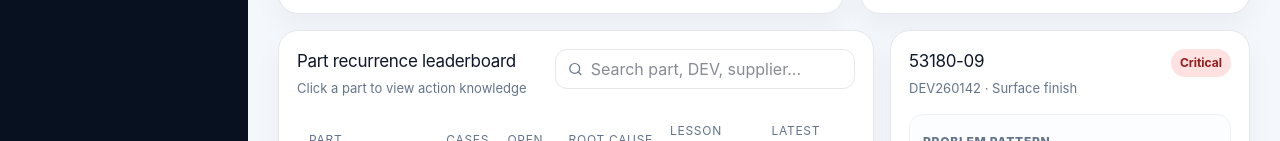
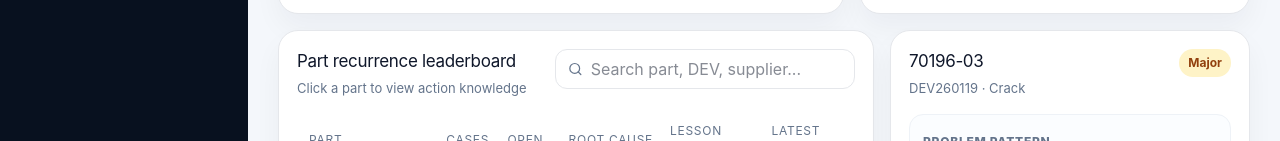
Before and after one commit to Alec61004/FPC, a Next.js app: page / in a window 1280 px wide. Shown: the part 659-800 px from the top of the page. Built offline with nearby package versions, Linux system fonts and the light colour scheme.

Commit message:
Fix part selection logic

```diff
--- a/app/page.tsx
+++ b/app/page.tsx
@@ -26,8 +26,15 @@ function Pill({ children, tone = "neutral" }: { children: React.ReactNode; tone?
 
 export default function Home() {
   const [query, setQuery] = useState("");
-  const [selected, setSelected] = useState(parts[1]);
+  const [selected, setSelected] = useState(parts[0]);
   const filtered = useMemo(() => parts.filter((p) => `${p.part} ${p.root} ${p.dev} ${p.supplier}`.toLowerCase().includes(query.toLowerCase())), [query]);
+
+  // Sync selected if it gets filtered out
+  useMemo(() => {
+    if (filtered.length > 0 && !filtered.find(p => p.part === selected.part)) {
+      setSelected(filtered[0]);
+    }
+  }, [filtered, selected]);
 
   const totals = useMemo(() => ({
     cases: parts.reduce((sum, p) => sum + p.cases, 0),
```
